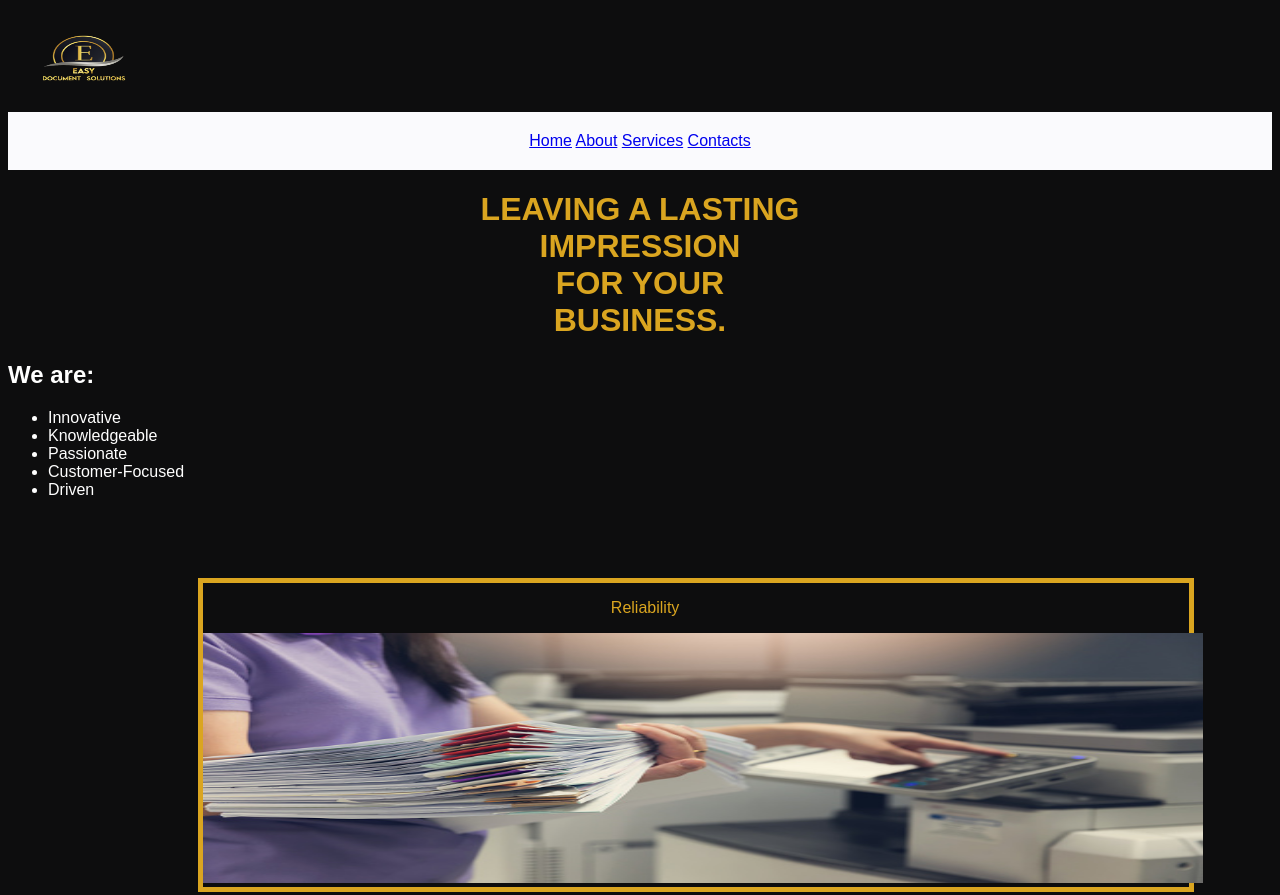
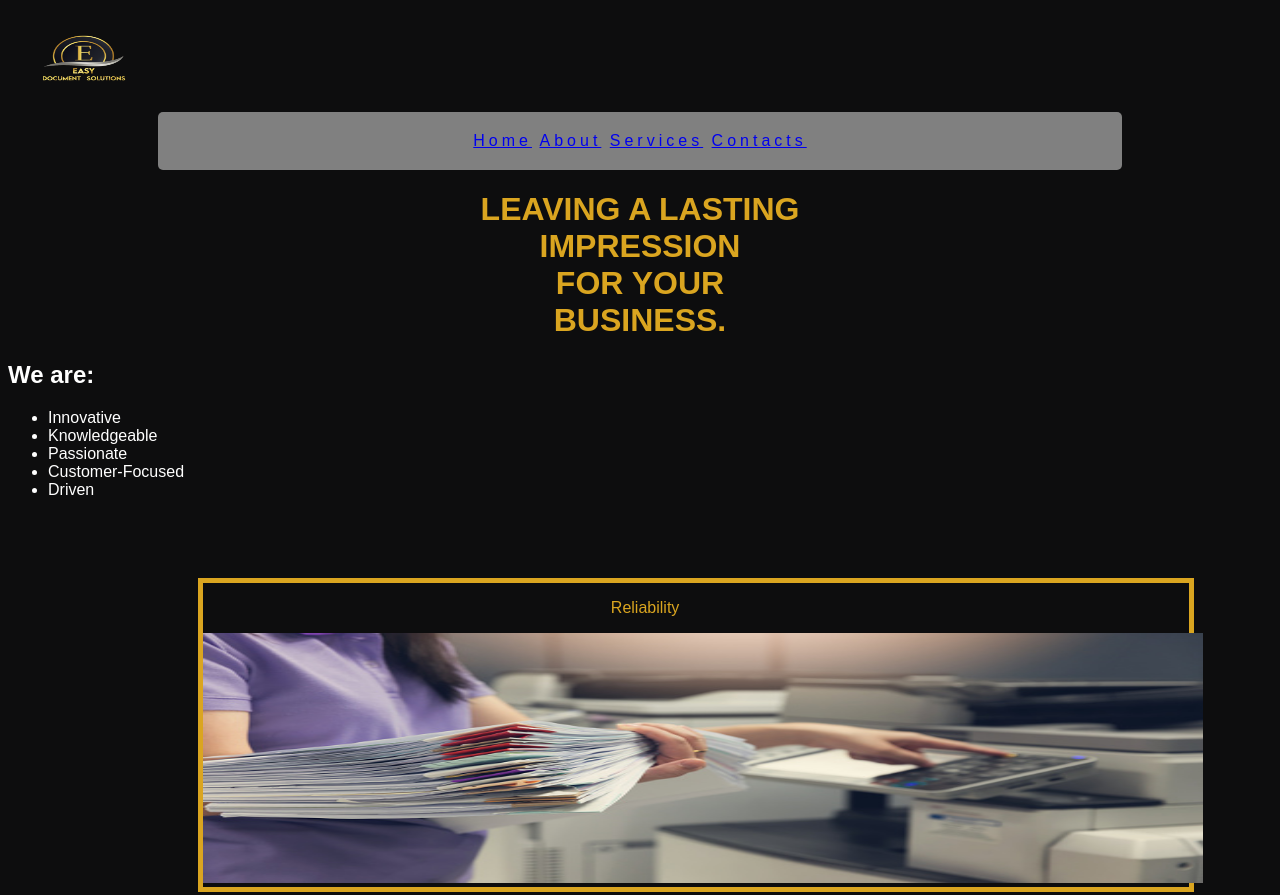
Before and after one commit to Rodgersouko/Easy-Document-Solutions-9, a plain HTML site: page index.html in a window 1280 px wide. Shown: the top 895 px of the page. Drawn offline with Linux system fonts and the light colour scheme.

Commit message:
nav &  footer changes

```diff
--- a/about.css
+++ b/about.css
@@ -43,7 +43,10 @@ body{
     height: 100px;
 }
 a:hover{
+    border: 1px solid black;
     background-color:goldenrod;
+    padding: 2px 2px;
+    color: white;
 }
 .media{
 
@@ -60,7 +63,6 @@ footer{
     padding: 10px;
     font-size: 20px;
     width:30px;
-    background:;
     color:blue;
     margin-bottom: 20px;
     border-radius: 50%;
@@ -70,4 +72,8 @@ footer{
     text-align: center;
     background-color:rgb(250, 250, 253);
     padding: 20px 20px;
+    letter-spacing: 4px;
+    background-color: gray;
+    border-radius: 5px;
+    margin: 0 150px 0 150px;
 }
--- a/contact.css
+++ b/contact.css
@@ -80,9 +80,17 @@ body{
     text-align: center;
     background-color:rgb(250, 250, 253);
     padding: 20px 20px;
+    letter-spacing: 4px;
+    background-color: gray;
+    border-radius: 5px;
+    margin: 0 150px 0 150px;
 }
 a:hover{
+    border: 1px solid black;
+
     background-color:goldenrod;
+    padding: 2px 2px;
+    color: white;
 }
 .media{
 
@@ -98,7 +106,6 @@ footer{
     padding: 10px;
     font-size: 20px;
     width:30px;
-    background:;
     color:blue;
     margin-bottom: 20px;
     border-radius: 50%;
--- a/services.css
+++ b/services.css
@@ -47,9 +47,16 @@ body{
     text-align: center;
     background-color:rgb(250, 250, 253);
     padding: 20px 20px;
+    letter-spacing: 4px;
+    background-color: gray;
+    border-radius: 5px;
+    margin: 0 150px 0 150px;
 }
 a:hover{
+    border: 1px solid black;
     background-color:goldenrod;
+    padding: 2px 2px;
+    color: white;
 }
 .media{
 
@@ -65,7 +72,6 @@ footer{
     padding: 10px;
     font-size: 20px;
     width:30px;
-    background:;
     color:blue;
     margin-bottom: 20px;
     border-radius: 50%;
--- a/styles.css
+++ b/styles.css
@@ -15,7 +15,12 @@ img{
     color: black;
     text-align: center;
     background-color:rgb(250, 250, 253);
+    border-color: goldenrod 1px;
     padding: 20px 20px;
+    letter-spacing: 4px;
+    background-color: gray;
+    border-radius: 5px;
+    margin: 0 150px 0 150px;
 }
 .logo{
     width: 150px;
@@ -26,7 +31,10 @@ img{
     text-align: center;
 }
 a:hover{
+    border: 1px solid black;
     background-color:goldenrod;
+    padding: 2px 2px;
+    color: white;
 }
 .media{
 
@@ -42,7 +50,6 @@ footer{
     padding: 10px;
     font-size: 20px;
     width:30px;
-    background:;
     color:blue;
     margin-bottom: 20px;
     border-radius: 50%;
```
